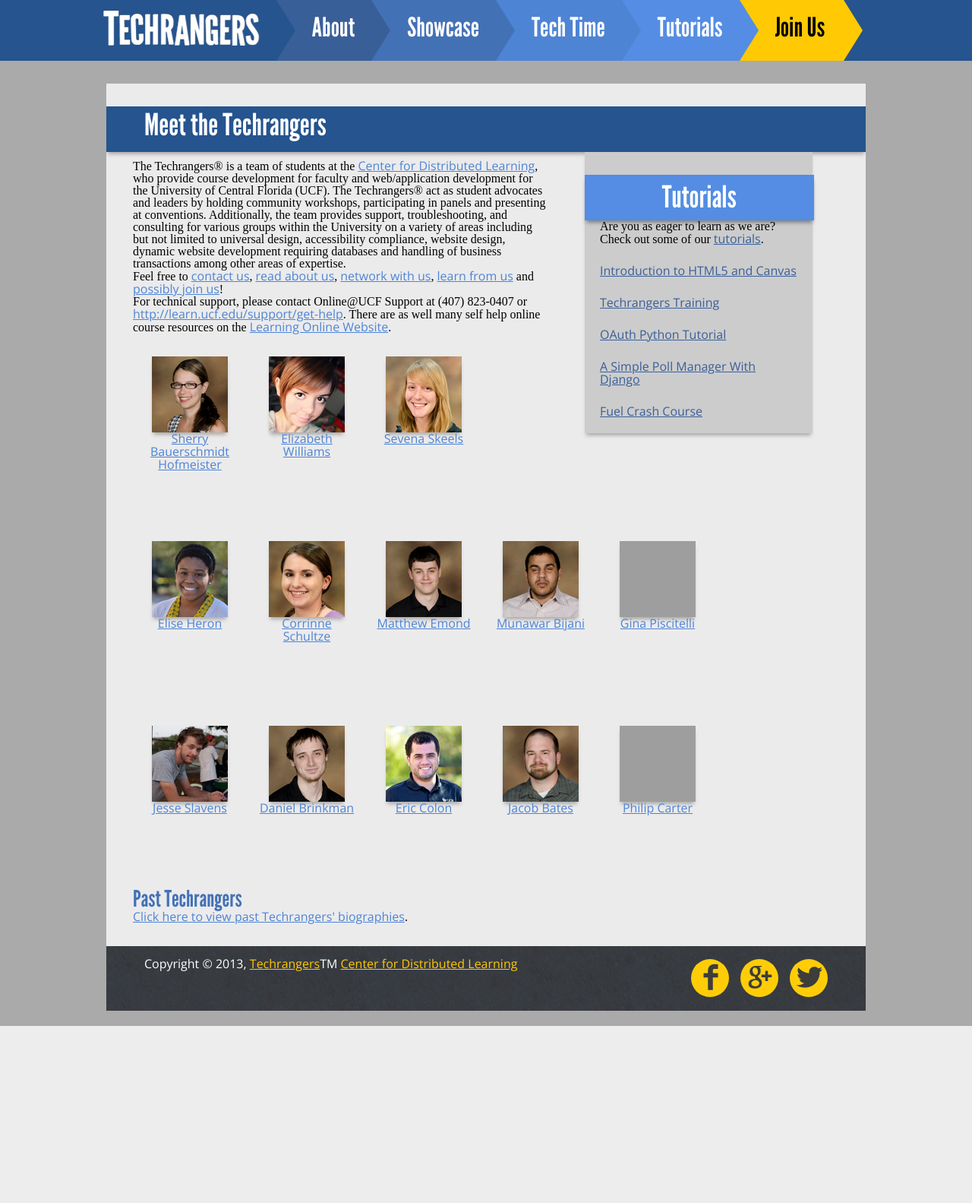
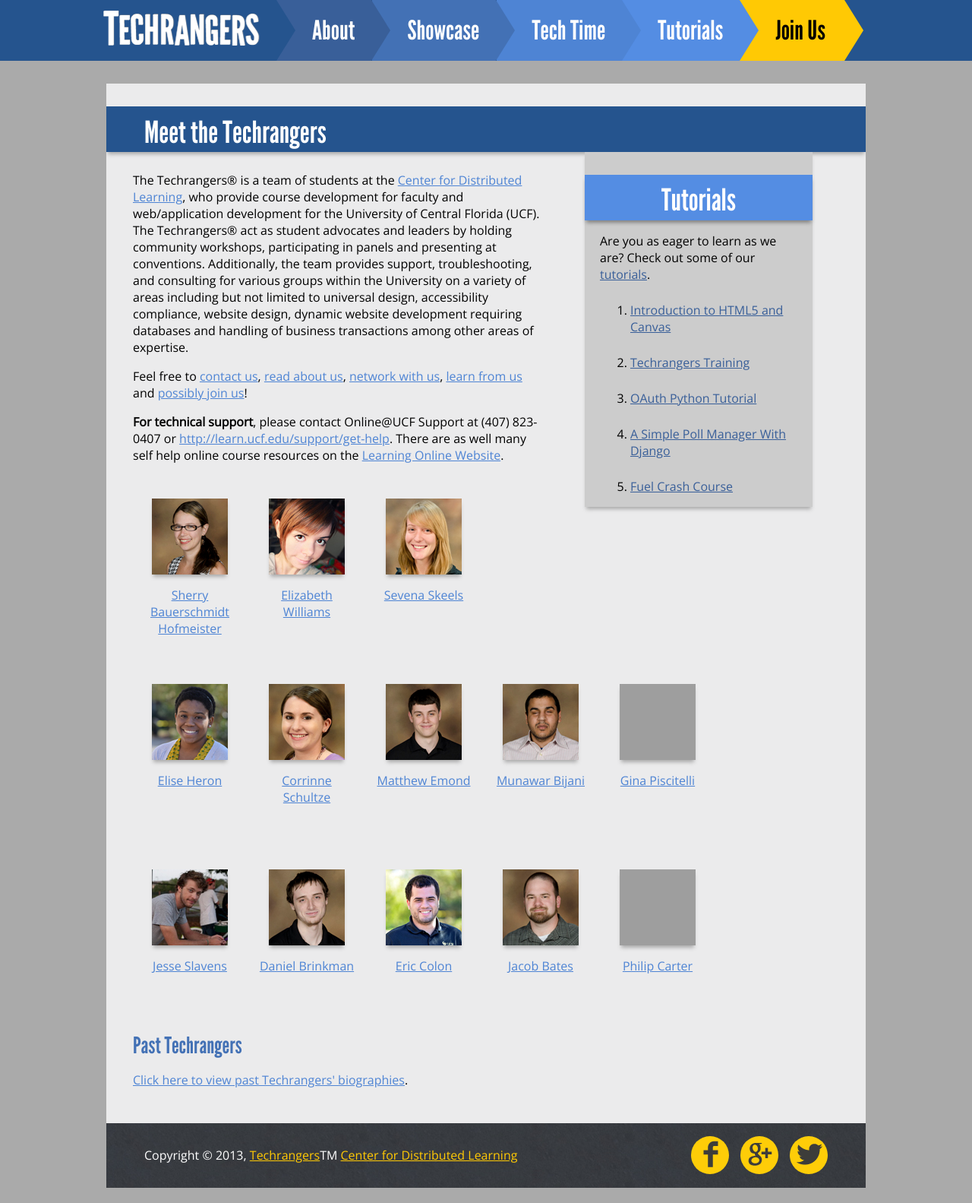
Before and after one commit to chrissolanilla/CSolanillaBio, a PHP site: page /home.php in a window 1280 px wide. Shown: the whole page at 76% size. Before the commit the page ends 1350 px from the top, so only its background shows below. Run offline with PHP 8.4, Linux system fonts and the light colour scheme; some libraries are stand-ins or nearby versions; grey boxes are pictures that could not be loaded.

Commit message:
Adjusting CSS to work with the reset, and to work with Firefox. Using http://tux.cdl.ucf.edu/~co344095/TRsiteRedesign/home.php as a reference for now. Currently, the nav's triangles are still broken. Currently working on padding for most elements, and making sure elements are aligned/sized correctly

```diff
--- a/css/header.css
+++ b/css/header.css
@@ -16,6 +16,7 @@
 		margin: auto;
 		position: relative;
 		background: #25548e;
+		height: 80px;
 	}
 	nav {
 		margin: 0 auto;
@@ -30,6 +31,7 @@
 		.navlist li {
 			display: inline-block;
 			list-style-type: none;
+			height: 80px;
 		}
 		.navlist li a {
 			color: #FFF;
--- a/css/reset.css
+++ b/css/reset.css
@@ -29,7 +29,8 @@ footer, header, hgroup, menu, nav, section {
 	display: block;
 }
 body {
-	line-height: 1;
+	/* Commented out for font problems */
+	/*line-height: 1;*/
 }
 ol, ul {
 	list-style: none;
--- a/css/sidebar.css
+++ b/css/sidebar.css
@@ -1,5 +1,19 @@
 @charset "utf-8";
 /* CSS Document */
+
+/* User Agent Stylesheet stuff */
+p {
+	margin: 1em 0em 1em 0em;
+}
+
+ol {
+	list-style-type: decimal;
+	margin: 1em 0em 1em 0em;
+	-webkit-padding-start: 60px;
+	-moz-padding-start: 60px;
+}
+
+/* End User Agent Stylesheet stuff :D */
 
 @font-face {
     font-family: 'League Gothic';
@@ -20,7 +34,7 @@
 		background: #CCC;
 		width: 300px;
 		float: right;
-		padding: 20px;
+		/*padding: 20px;*/
 		padding-top: 0px;
 		margin: 20px;
 		margin-top: -10px;
@@ -35,10 +49,16 @@
 		right: 60px;
 		top: 0; */
 	}
+
+		#homeaside p {
+			padding-left: 20px;
+			padding-right: 20px;
+		}
+
 		#homeaside h2 {
 			text-align: center;
 			height: 60px;
-			margin-bottom: 0;
+			/*margin-bottom: 0;*/
 			margin-top: 30px;
 			font-family: 'League Gothic', sans-serif;
 			font-weight: normal;
@@ -46,8 +66,8 @@
 			padding: 10px;
 			color: #FFF;
 			background-color: #548de3;
-			width: 116%;
-			margin-left: -20px;
+			/*width: inherit;*/
+			/*margin-left: -20px;*/
 			box-shadow: 0 5px 5px -2px #818181;
 
 			/* border-top: 2px solid #777;
--- a/css/styles.css
+++ b/css/styles.css
@@ -1,5 +1,9 @@
 @charset "utf-8";
 /* CSS Document */
+
+strong {
+	font-weight: bold;
+}
 
 @font-face {
     font-family: 'League Gothic';
@@ -53,6 +57,7 @@ body {
 				font-size: 40px;
 				color: #FFF;
 				margin: 0;
+				margin-top: 0.4rem; /*Temporary */
 			}
 		section h1 {
 			font-family: 'League Gothic', sans-serif;
--- a/header.html
+++ b/header.html
@@ -4,7 +4,6 @@
 <meta http-equiv="Content-Type" content="text/html; charset=utf-8" />
 <title>Techrangers</title>
 
-<link rel="stylesheet" type="text/css" href="css/reset.css">
 <link rel="stylesheet" type="text/css" href="css/header.css">
 
 </head>
--- a/home.php
+++ b/home.php
@@ -6,7 +6,7 @@
 
 <script type="text/javascript" src="http://teach.ucf.edu/wp-content/themes/online/pulldown/online-dropdown.js?2013-12"></script>
 <script type="text/javascript" src="http://universityheader.ucf.edu/bar/js/university-header.js"></script>
-
+<link rel="stylesheet" type="text/css" href="css/reset.css">
 <link href='http://fonts.googleapis.com/css?family=Open+Sans' rel='stylesheet' type='text/css'>
 
 <link rel="stylesheet" type="text/css" href="css/styles.css">
--- a/joinus.php
+++ b/joinus.php
@@ -6,7 +6,7 @@
 
 <script type="text/javascript" src="http://teach.ucf.edu/wp-content/themes/online/pulldown/online-dropdown.js?2013-12"></script>
 <script type="text/javascript" src="http://universityheader.ucf.edu/bar/js/university-header.js"></script>
-
+<link rel="stylesheet" type="text/css" href="css/reset.css">
 <link href='http://fonts.googleapis.com/css?family=Open+Sans' rel='stylesheet' type='text/css'>
 
 <link rel="stylesheet" type="text/css" href="css/styles.css">
--- a/pastbios.php
+++ b/pastbios.php
@@ -6,7 +6,7 @@
 
 <script type="text/javascript" src="http://teach.ucf.edu/wp-content/themes/online/pulldown/online-dropdown.js?2013-12"></script>
 <script type="text/javascript" src="http://universityheader.ucf.edu/bar/js/university-header.js"></script>
-
+<link rel="stylesheet" type="text/css" href="css/reset.css">
 <link href='http://fonts.googleapis.com/css?family=Open+Sans' rel='stylesheet' type='text/css'>
 
 <link rel="stylesheet" type="text/css" href="css/styles.css">
--- a/showcase.php
+++ b/showcase.php
@@ -6,7 +6,7 @@
 
 <script type="text/javascript" src="http://teach.ucf.edu/wp-content/themes/online/pulldown/online-dropdown.js?2013-12"></script>
 <script type="text/javascript" src="http://universityheader.ucf.edu/bar/js/university-header.js"></script>
-
+<link rel="stylesheet" type="text/css" href="css/reset.css">
 <link href='http://fonts.googleapis.com/css?family=Open+Sans' rel='stylesheet' type='text/css'>
 
 <link rel="stylesheet" type="text/css" href="css/styles.css">
--- a/sidebar.html
+++ b/sidebar.html
@@ -3,7 +3,6 @@
 <head>
 <meta http-equiv="Content-Type" content="text/html; charset=utf-8" />
 <title>Techrangers</title>
-
 <link href='http://fonts.googleapis.com/css?family=Open+Sans' rel='stylesheet' type='text/css'>
 
 <link rel="stylesheet" type="text/css" href="css/sidebar.css">
--- a/techtime.php
+++ b/techtime.php
@@ -6,7 +6,7 @@
 
 <script type="text/javascript" src="http://teach.ucf.edu/wp-content/themes/online/pulldown/online-dropdown.js?2013-12"></script>
 <script type="text/javascript" src="http://universityheader.ucf.edu/bar/js/university-header.js"></script>
-
+<link rel="stylesheet" type="text/css" href="css/reset.css">
 <link href='http://fonts.googleapis.com/css?family=Open+Sans' rel='stylesheet' type='text/css'>
 
 <link rel="stylesheet" type="text/css" href="css/styles.css">
--- a/tutorials.php
+++ b/tutorials.php
@@ -6,7 +6,7 @@
 
 <script type="text/javascript" src="http://teach.ucf.edu/wp-content/themes/online/pulldown/online-dropdown.js?2013-12"></script>
 <script type="text/javascript" src="http://universityheader.ucf.edu/bar/js/university-header.js"></script>
-
+<link rel="stylesheet" type="text/css" href="css/reset.css">
 <link href='http://fonts.googleapis.com/css?family=Open+Sans' rel='stylesheet' type='text/css'>
 
 <link rel="stylesheet" type="text/css" href="css/styles.css">
```
